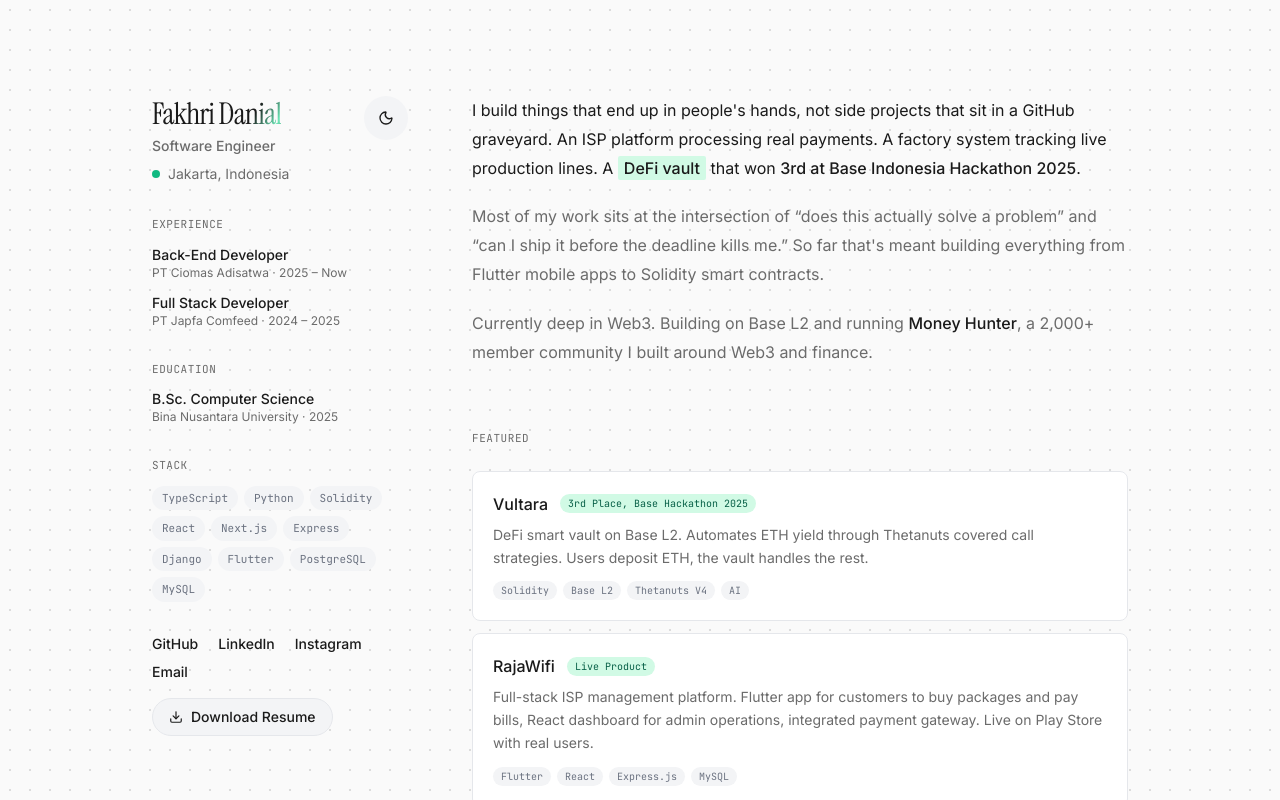
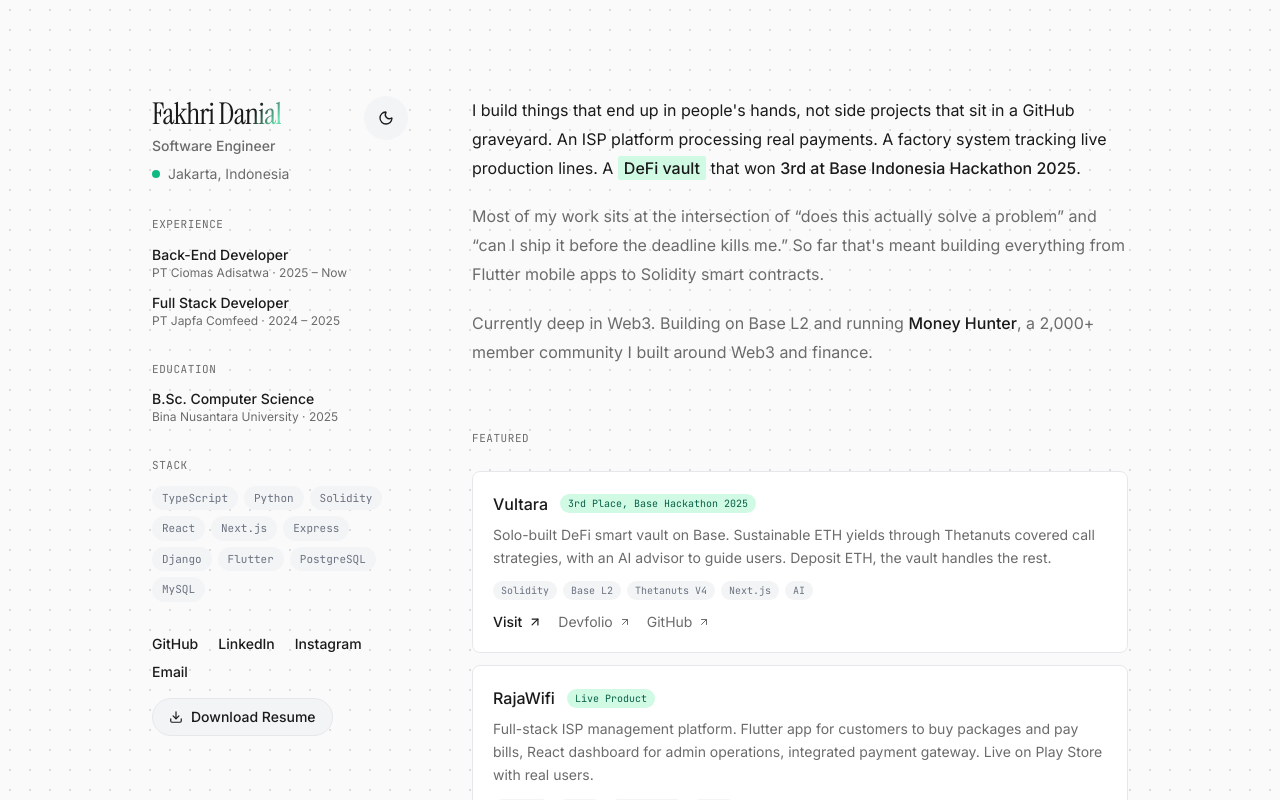
Before and after one commit to fdaniall/personal-website, a Next.js app: page / in a window 1280 px wide. Shown: the top 800 px of the page. Built offline with nearby package versions, Linux system fonts and the light colour scheme.

Commit message:
refactor: convert project cards to static containers with support for multiple external links

```diff
--- a/src/app/page.tsx
+++ b/src/app/page.tsx
@@ -20,18 +20,17 @@
   tech,
   href,
   badge,
+  links,
 }: {
   title: string;
   description: string;
   tech: string[];
   href: string;
   badge?: string;
+  links?: { label: string; href: string }[];
 }) => (
-  <a
-    href={href}
-    target="_blank"
-    rel="noopener noreferrer"
-    className="featured-project group block p-4 md:p-5 rounded-lg transition-all"
+  <div
+    className="featured-project rounded-lg p-4 md:p-5 transition-all"
     style={{
       backgroundColor: "var(--card-bg)",
       border: "1px solid var(--border)",
@@ -57,16 +56,11 @@
           </span>
         )}
       </div>
-      <ArrowUpRight
-        size={16}
-        className="arrow flex-shrink-0 mt-1"
-        style={{ color: "var(--text-muted)" }}
-      />
     </div>
     <p className="text-sm leading-relaxed mb-3" style={{ color: "var(--text-muted)" }}>
       {description}
     </p>
-    <div className="flex flex-wrap gap-1.5">
+    <div className="flex flex-wrap gap-1.5 mb-3">
       {tech.map((t) => (
         <span
           key={t}
@@ -80,7 +74,32 @@
         </span>
       ))}
     </div>
-  </a>
+    <div className="flex flex-wrap items-center gap-x-4 gap-y-2">
+      <a
+        href={href}
+        target="_blank"
+        rel="noopener noreferrer"
+        className="inline-flex items-center gap-1.5 text-sm font-medium transition-colors hover:opacity-70"
+        style={{ color: "var(--text)" }}
+      >
+        Visit
+        <ArrowUpRight size={14} />
+      </a>
+      {links?.map((link) => (
+        <a
+          key={link.label}
+          href={link.href}
+          target="_blank"
+          rel="noopener noreferrer"
+          className="inline-flex items-center gap-1.5 text-sm transition-colors hover:opacity-70"
+          style={{ color: "var(--text-muted)" }}
+        >
+          {link.label}
+          <ArrowUpRight size={12} />
+        </a>
+      ))}
+    </div>
+  </div>
 );
 
 const ProjectLink = ({
@@ -448,10 +467,14 @@
             <div className="grid gap-3">
               <FeaturedProject
                 title="Vultara"
-                description="DeFi smart vault on Base L2. Automates ETH yield through Thetanuts covered call strategies. Users deposit ETH, the vault handles the rest."
-                tech={["Solidity", "Base L2", "Thetanuts V4", "AI"]}
+                description="Solo-built DeFi smart vault on Base. Sustainable ETH yields through Thetanuts covered call strategies, with an AI advisor to guide users. Deposit ETH, the vault handles the rest."
+                tech={["Solidity", "Base L2", "Thetanuts V4", "Next.js", "AI"]}
                 badge="3rd Place, Base Hackathon 2025"
                 href="https://www.vultara.xyz/"
+                links={[
+                  { label: "Devfolio", href: "https://devfolio.co/projects/vultara-e808" },
+                  { label: "GitHub", href: "https://github.com/vultara-labs" },
+                ]}
               />
               <FeaturedProject
                 title="RajaWifi"
```
